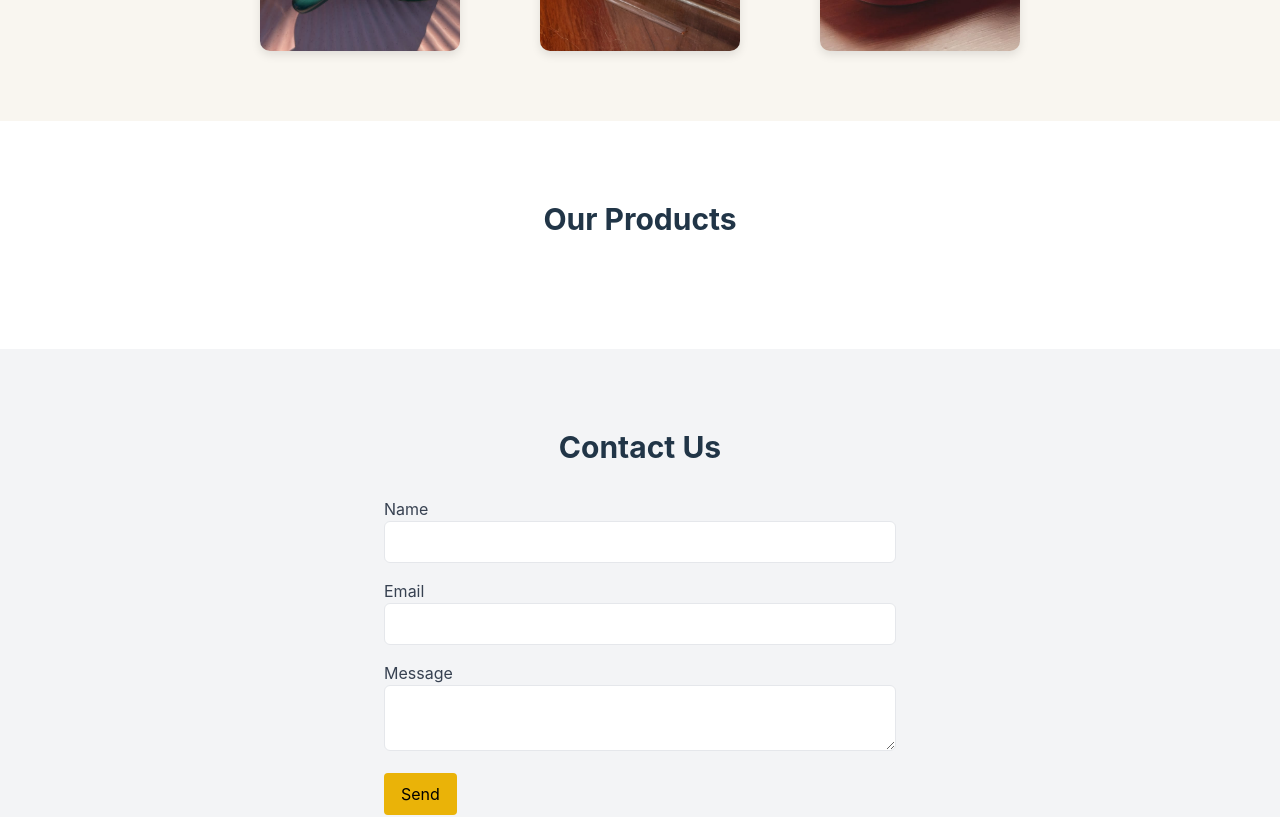
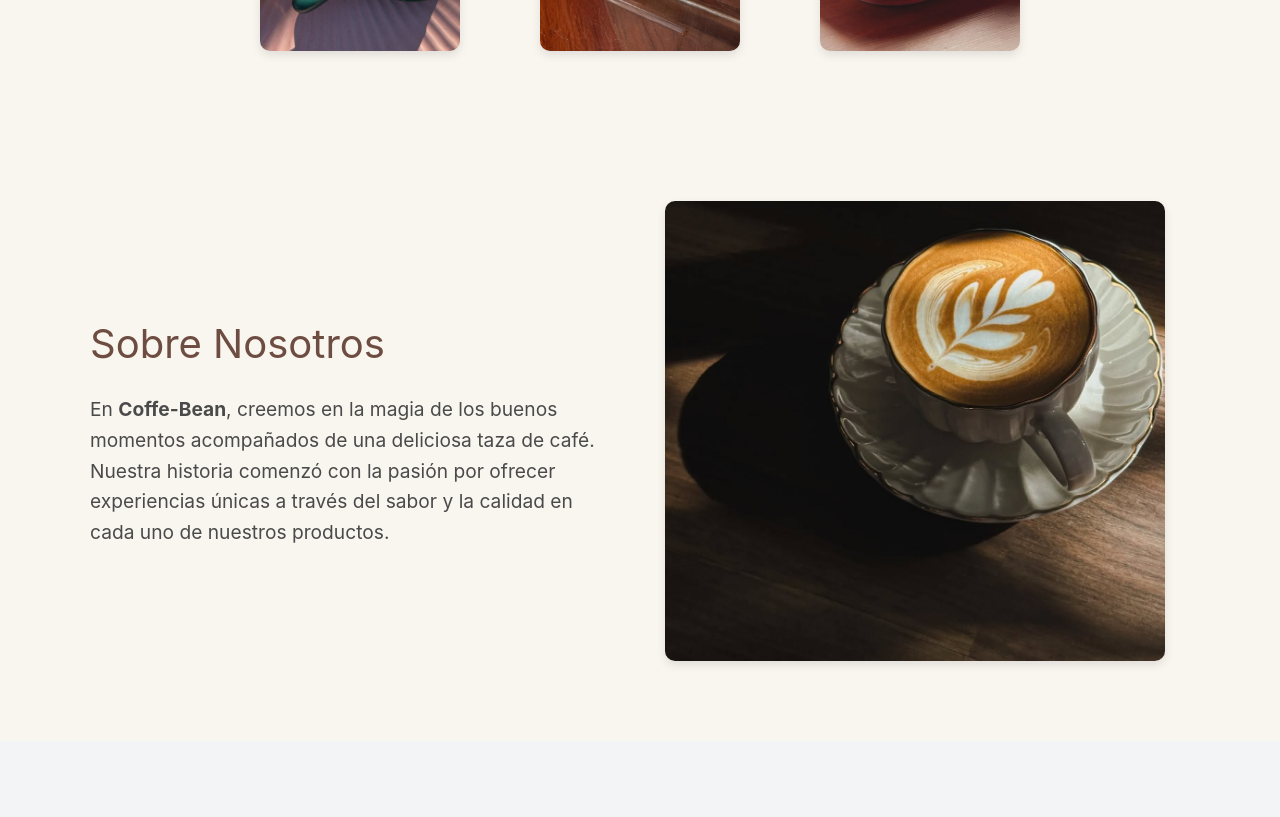
Before and after one commit to Andrewnss21/Pagina-coffebean, a React (Vite) app: page / in a window 1280 px wide. Shown: the part 1300-2117 px from the top of the page. Built offline with nearby package versions, Linux system fonts and the light colour scheme.

Commit message:
Nueva Seccion
Se creo la seccion de Sobre Nosotros, se le agrego y una imagen
destacada a la seccion

```diff
--- a/package.json
+++ b/package.json
@@ -12,7 +12,8 @@
   "dependencies": {
     "framer-motion": "^12.0.5",
     "react": "^18.3.1",
-    "react-dom": "^18.3.1"
+    "react-dom": "^18.3.1",
+    "swiper": "^11.2.1"
   },
   "devDependencies": {
     "@eslint/js": "^9.17.0",
--- a/src/App.tsx
+++ b/src/App.tsx
@@ -1,6 +1,6 @@
 import React from 'react';
-import Header from './componentes/header';
-import Hero from './componentes/hero-section';
+import Header from './componentes/header/header';
+import Hero from './componentes/Hero/hero-section';
 import About from './componentes/about';
 import Shop from './componentes/shop';
 import Contact from './componentes/contacto';
--- /dev/null
+++ b/src/componentes/Nosotros.css
@@ -0,0 +1,60 @@
+.nosotros-section {
+  background-color: #f9f6f0;
+  padding: 80px 20px;
+  text-align: center;
+}
+
+.nosotros-container {
+  display: flex;
+  align-items: center;
+  justify-content: center;
+  gap: 50px;
+  max-width: 1100px;
+  margin: 0 auto;
+}
+
+/* Estilos de la caja de texto */
+.nosotros-text {
+  flex: 1;
+  text-align: left;
+  opacity: 0;
+  transform: translateX(-100px); /* Sale desde la izquierda */
+  transition: opacity 1s ease-out, transform 1s ease-out;
+}
+
+.nosotros-text.visible {
+  opacity: 1;
+  transform: translateX(0);
+}
+
+.nosotros-title {
+  font-size: 2.5rem;
+  color: #6d4c41;
+  margin-bottom: 20px;
+}
+
+.nosotros-description {
+  font-size: 1.2rem;
+  color: #4a4a4a;
+  line-height: 1.6;
+}
+
+/* Estilos de la imagen */
+.nosotros-image {
+  flex: 1;
+  opacity: 0;
+  transform: translateX(100px); /* Sale desde la derecha */
+  transition: opacity 1s ease-out, transform 1s ease-out;
+}
+
+.nosotros-image.visible {
+  opacity: 1;
+  transform: translateX(0);
+}
+
+.nosotros-image img {
+  width: 100%;
+  max-width: 500px;
+  border-radius: 10px;
+  box-shadow: 0 4px 10px rgba(0, 0, 0, 0.1);
+}
--- a/src/componentes/shop.tsx
+++ b/src/componentes/shop.tsx
@@ -1,14 +1,46 @@
-import React from 'react';
+import React, { useEffect, useState } from "react";
+import "./Nosotros.css";
+import cafeImage from "../assets/bebidas.jpg"; // Imagen de la cafetería
 
-const Shop: React.FC = () => {
+const Nosotros: React.FC = () => {
+  const [isVisible, setIsVisible] = useState(false);
+
+  useEffect(() => {
+    const observer = new IntersectionObserver(
+      ([entry]) => {
+        if (entry.isIntersecting) {
+          setIsVisible(true);
+        }
+      },
+      { threshold: 0.3 }
+    );
+
+    const section = document.querySelector(".nosotros-section");
+    if (section) observer.observe(section);
+
+    return () => {
+      if (section) observer.unobserve(section);
+    };
+  }, []);
+
   return (
-    <section id="shop" className="py-20">
-      <div className="container mx-auto px-6">
-        <h2 className="text-3xl font-bold mb-8 text-center">Our Products</h2>
-        {/* Add product listing here */}
+    <section className="nosotros-section" id="nosotros">
+      <div className="nosotros-container">
+        <div className={`nosotros-text ${isVisible ? "visible" : ""}`}>
+          <h2 className="nosotros-title">Sobre Nosotros</h2>
+          <p className="nosotros-description">
+            En <strong>Coffe-Bean</strong>, creemos en la magia de los buenos momentos
+            acompañados de una deliciosa taza de café. Nuestra historia comenzó con la pasión
+            por ofrecer experiencias únicas a través del sabor y la calidad en cada uno de nuestros
+            productos.
+          </p>
+        </div>
+        <div className={`nosotros-image ${isVisible ? "visible" : ""}`}>
+          <img src={cafeImage} alt="Nuestra cafetería" />
+        </div>
       </div>
     </section>
   );
 };
 
-export default Shop;
+export default Nosotros;
```
Also changed, not shown: src/componentes/Hero/Hero.css (renamed from src/componentes/Hero.css), src/componentes/Hero/hero-section.tsx (renamed from src/componentes/hero-section.tsx), src/componentes/header/Header.css (renamed from src/componentes/Header.css), src/componentes/header/header.tsx (renamed from src/componentes/header.tsx), 1 other file (tests, documents, lock files or other folders).
